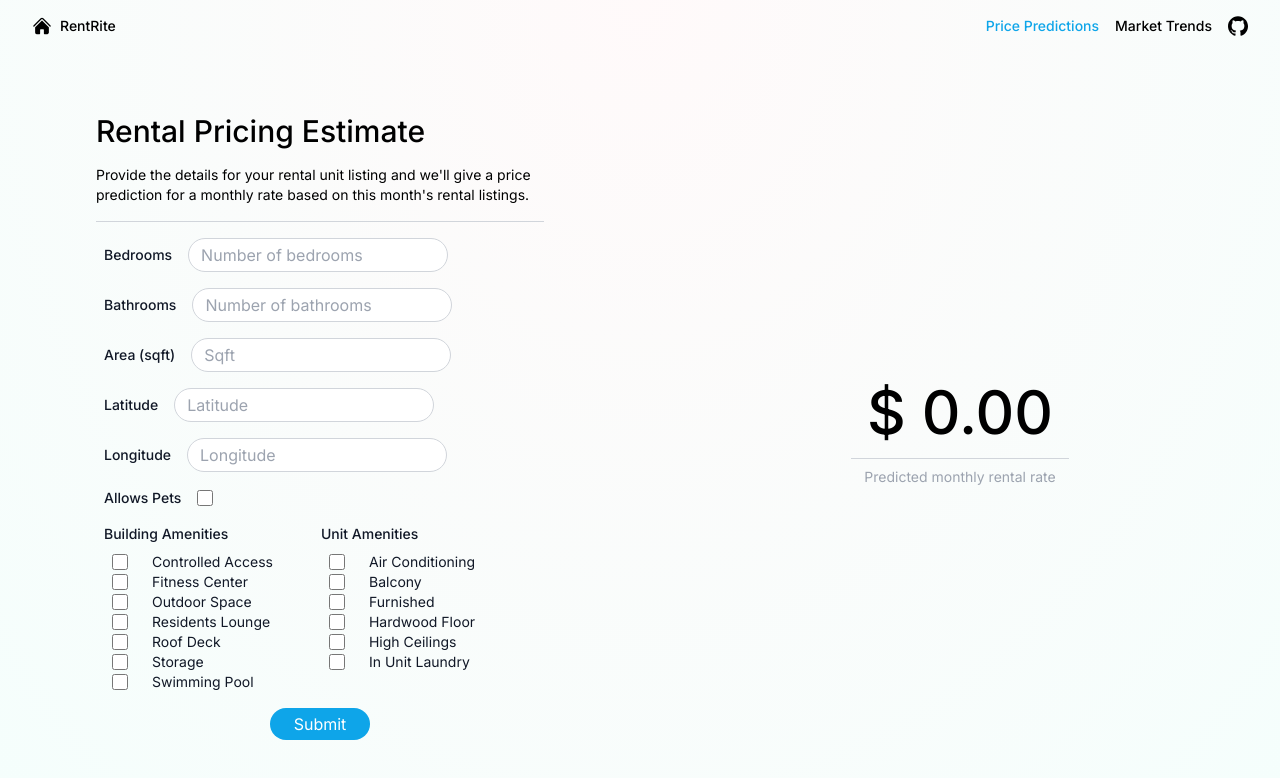
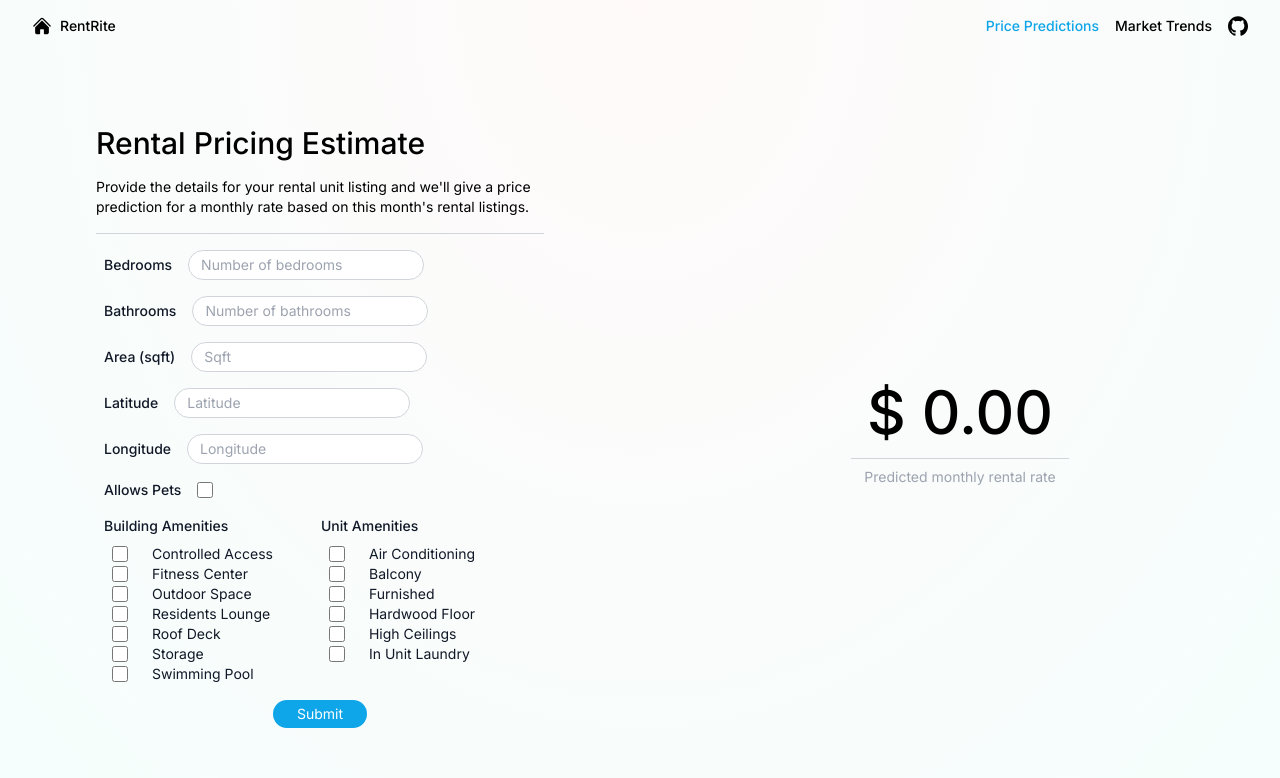
Before and after one commit to Shivam-J-07/Real-Estate-Scraper, a Next.js app in the folder frontend/: page / in a window 1280 px wide. Shown: the top 778 px of the page. Built offline with nearby package versions, Linux system fonts and the light colour scheme.

Commit message:
add frontend url to backend origins

```diff
--- a/frontend/src/components/PredictPriceForm/index.tsx
+++ b/frontend/src/components/PredictPriceForm/index.tsx
@@ -44,7 +44,7 @@ export default function PricePredictForm({
   };
 
   return (
-    <div className="max-w-lg flex flex-col gap-4 p-8 sm:overflow-y-auto sm:max-h-screen">
+    <div className="max-w-lg flex flex-col gap-4 p-8 sm:overflow-y-auto sm:max-h-screen text-sm">
       <h1 className="text-3xl font-medium">Rental Pricing Estimate</h1>
       <p className="text-sm">
         Provide the details for your rental unit listing and we&apos;ll give a price
```
Also changed, not shown: 1 other file (tests, documents, lock files or other folders).
